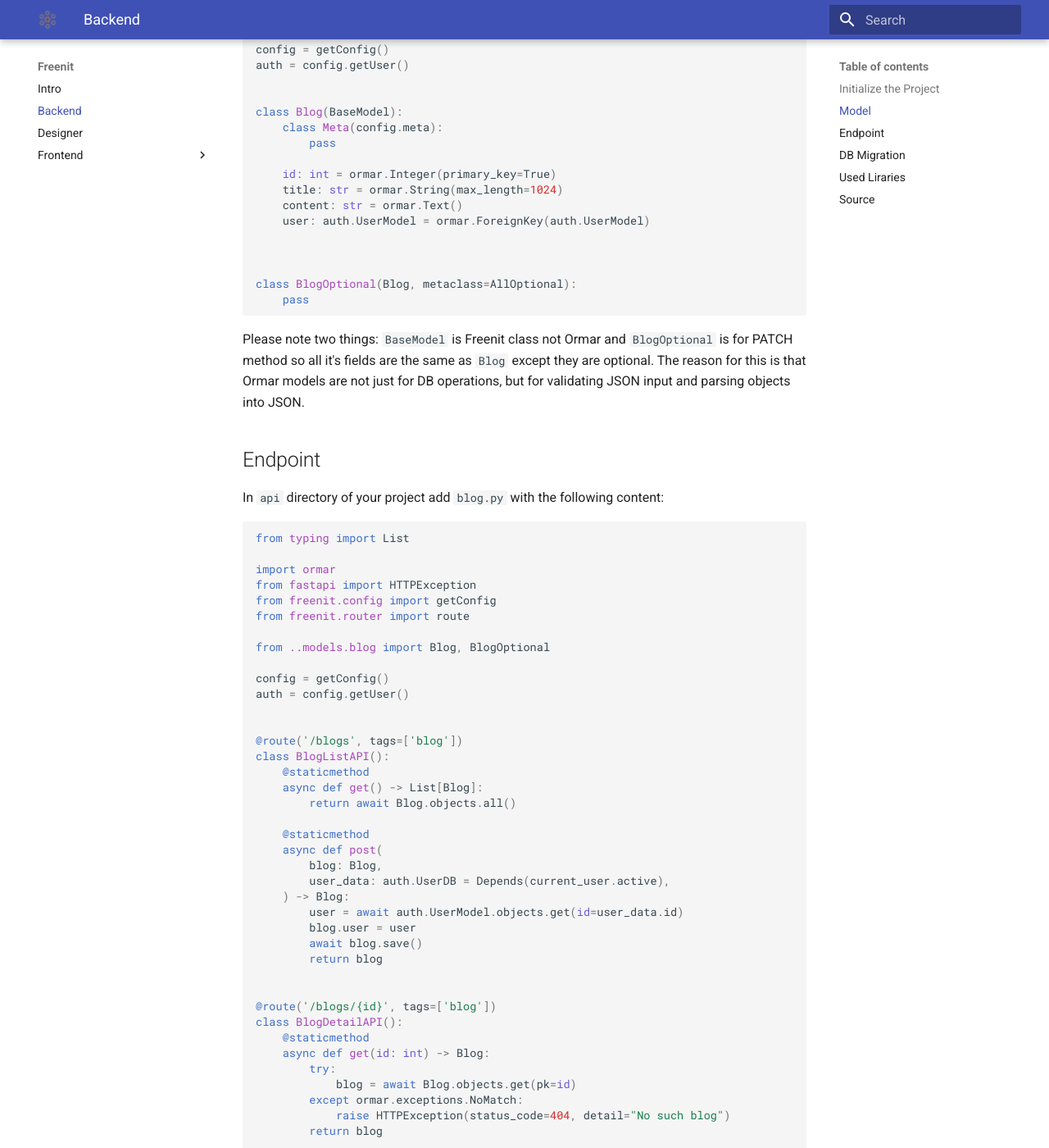
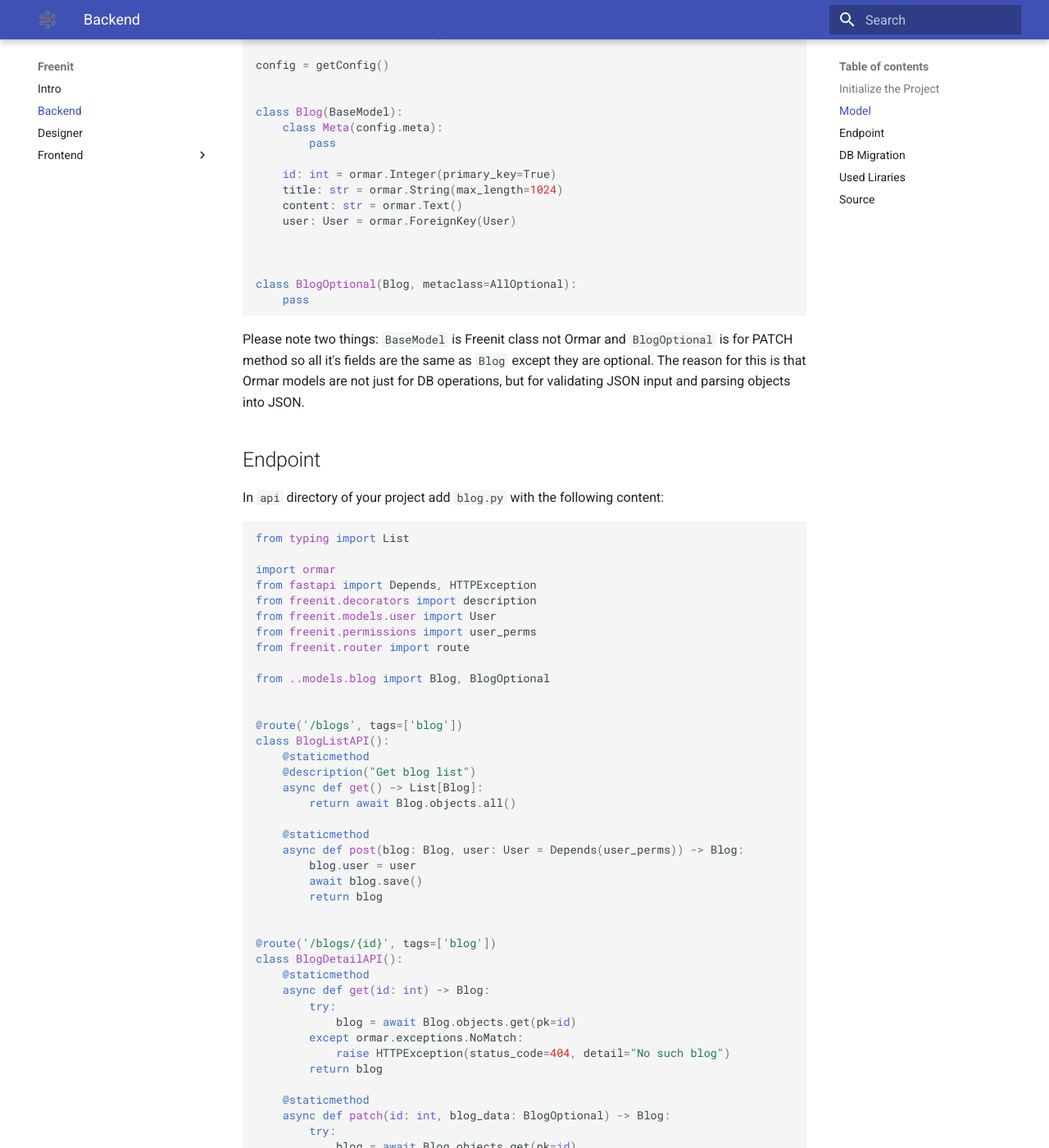
Before and after one commit to freenit-framework/doc, an MkDocs documentation site: the page built from docs/backend.md, in a window 1280 px wide and 1400 px high, scrolled down 804 px. Shown: the whole window at 82% size. Built offline with MkDocs 1.6.1 and Material for MkDocs 9.7.7, drawn with Linux system fonts in a browser that asks for light colours; some of the changed text lies outside the part shown.

Commit message:
User dependencies

```diff
--- a/docs/backend.md
+++ b/docs/backend.md
@@ -30,9 +30,9 @@ import ormar
 from freenit.config import getConfig
 from freenit.models.base import BaseModel
 from freenit.models.metaclass import AllOptional
+from freenit.models.user import User
 
 config = getConfig()
-auth = config.getUser()
 
 
 class Blog(BaseModel):
@@ -42,7 +42,7 @@ class Blog(BaseModel):
     id: int = ormar.Integer(primary_key=True)
     title: str = ormar.String(max_length=1024)
     content: str = ormar.Text()
-    user: auth.UserModel = ormar.ForeignKey(auth.UserModel)
+    user: User = ormar.ForeignKey(User)
 
 
 
@@ -62,28 +62,24 @@ In `api` directory of your project add `blog.py` with the following content:
 from typing import List
 
 import ormar
-from fastapi import HTTPException
-from freenit.config import getConfig
+from fastapi import Depends, HTTPException
+from freenit.decorators import description
+from freenit.models.user import User
+from freenit.permissions import user_perms
 from freenit.router import route
 
 from ..models.blog import Blog, BlogOptional
-
-config = getConfig()
-auth = config.getUser()
 
 
 @route('/blogs', tags=['blog'])
 class BlogListAPI():
     @staticmethod
+    @description("Get blog list")
     async def get() -> List[Blog]:
         return await Blog.objects.all()
 
     @staticmethod
-    async def post(
-        blog: Blog,
-        user_data: auth.UserDB = Depends(current_user.active),
-    ) -> Blog:
-        user = await auth.UserModel.objects.get(id=user_data.id)
+    async def post(blog: Blog, user: User = Depends(user_perms)) -> Blog:
         blog.user = user
         await blog.save()
         return blog
@@ -132,11 +128,7 @@ from the method and how to convert it to JSON. Alternatively, you can use
 @route('/blogs', tags=['blog'], responses={'post': Blog})
 class BlogListAPI():
     @staticmethod
-    async def post(
-        blog: Blog,
-        user_data: auth.UserDB = Depends(current_user.active),
-    ) -> Blog:
-        user = await auth.UserModel.objects.get(id=user_data.id)
+    async def post(blog: Blog, user: User = Depends(user_perms)):
         blog.user = user
         await blog.save()
         return blog
@@ -155,9 +147,8 @@ class BlogListAPI():
     @staticmethod
     async def post(
         blog: Blog,
-        user_data: auth.UserDB = Depends(current_user.active),
+        user: User = Depends(user_perms),
     ) -> Blog.get_pydantic(exclude={'id'}):
-        user = await auth.UserModel.objects.get(id=user_data.id)
         blog.user = user
         await blog.save()
         return blog
```
